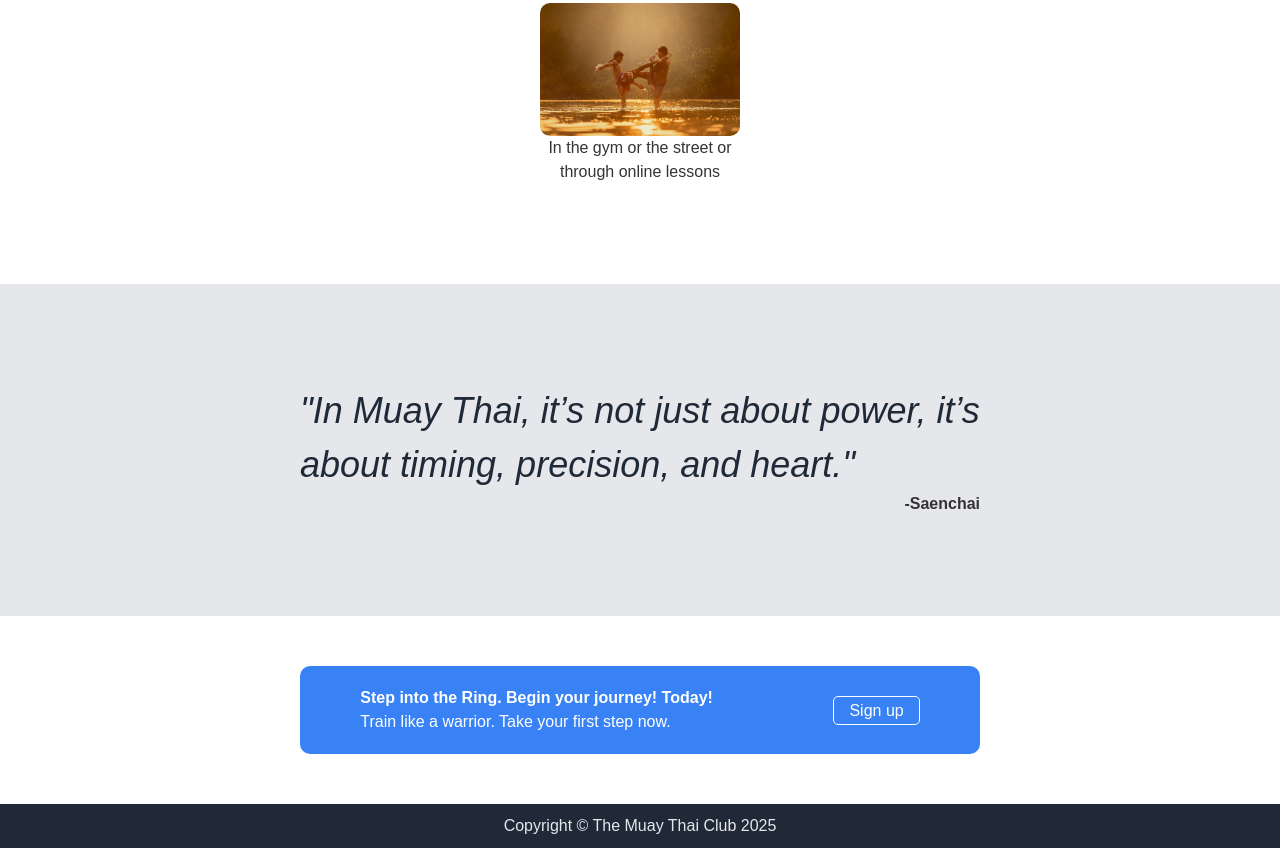
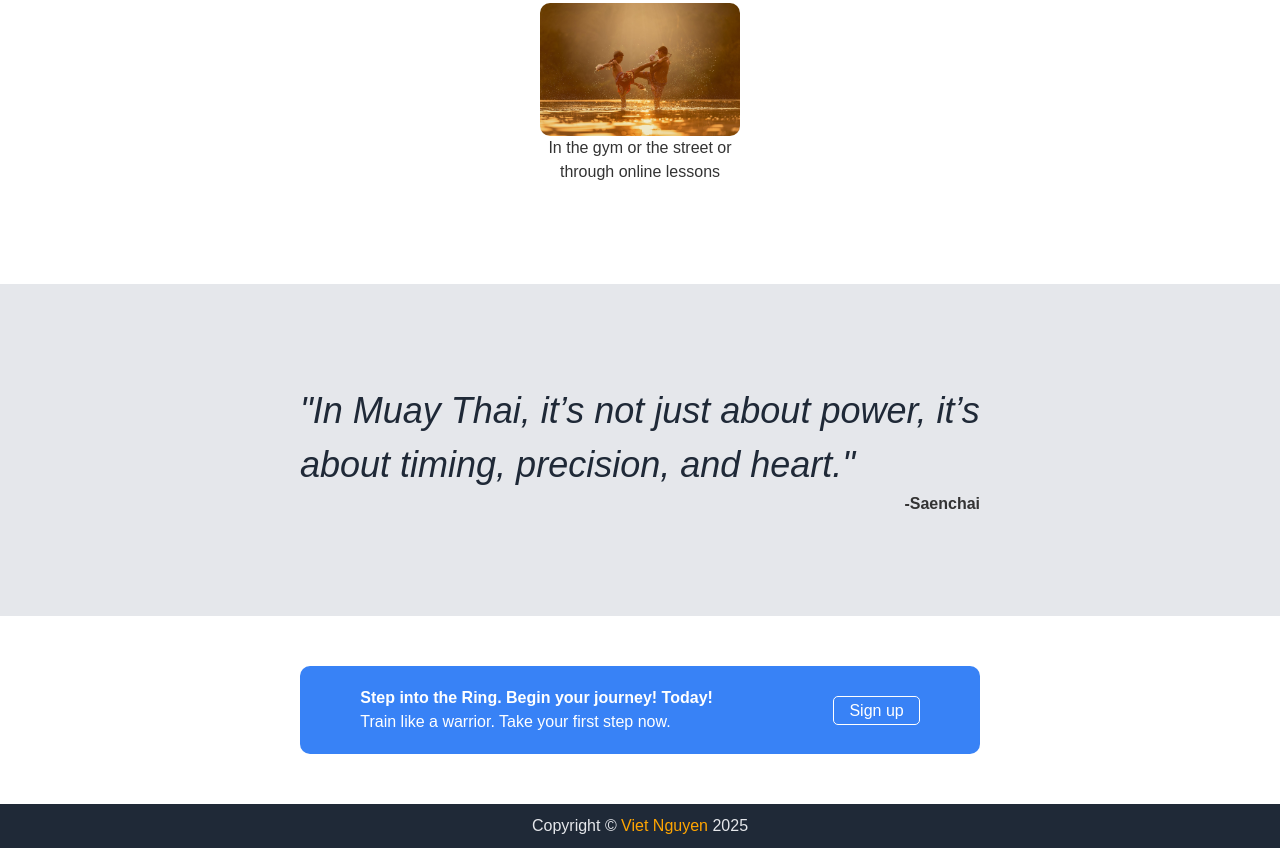
Before and after one commit to VietDucNg/learnWeb_01_landingPage, a plain HTML site: page index.html in a window 1280 px wide. Shown: the part 920-1768 px from the top of the page. Drawn offline with Linux system fonts and the light colour scheme.

Commit message:
chore: change copyright in html to Viet Nguyen

```diff
--- a/index.html
+++ b/index.html
@@ -78,7 +78,7 @@
 
     <!-- footer -->
     <footer class="footer row">
-      <p>Copyright © The Muay Thai Club 2025</p>
+      <p>Copyright © <a style="color: orange;" href="https://vietducng.github.io/">Viet Nguyen</a> 2025</p>
     </footer>
 
   </body>
```
